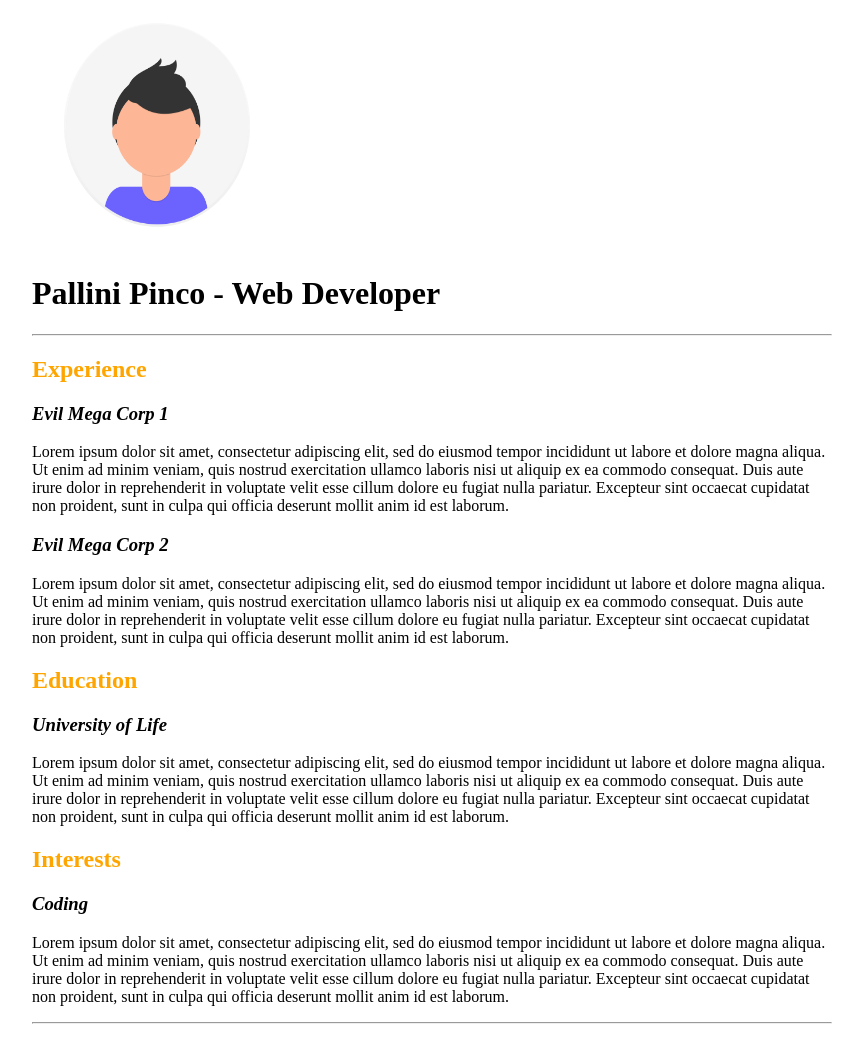
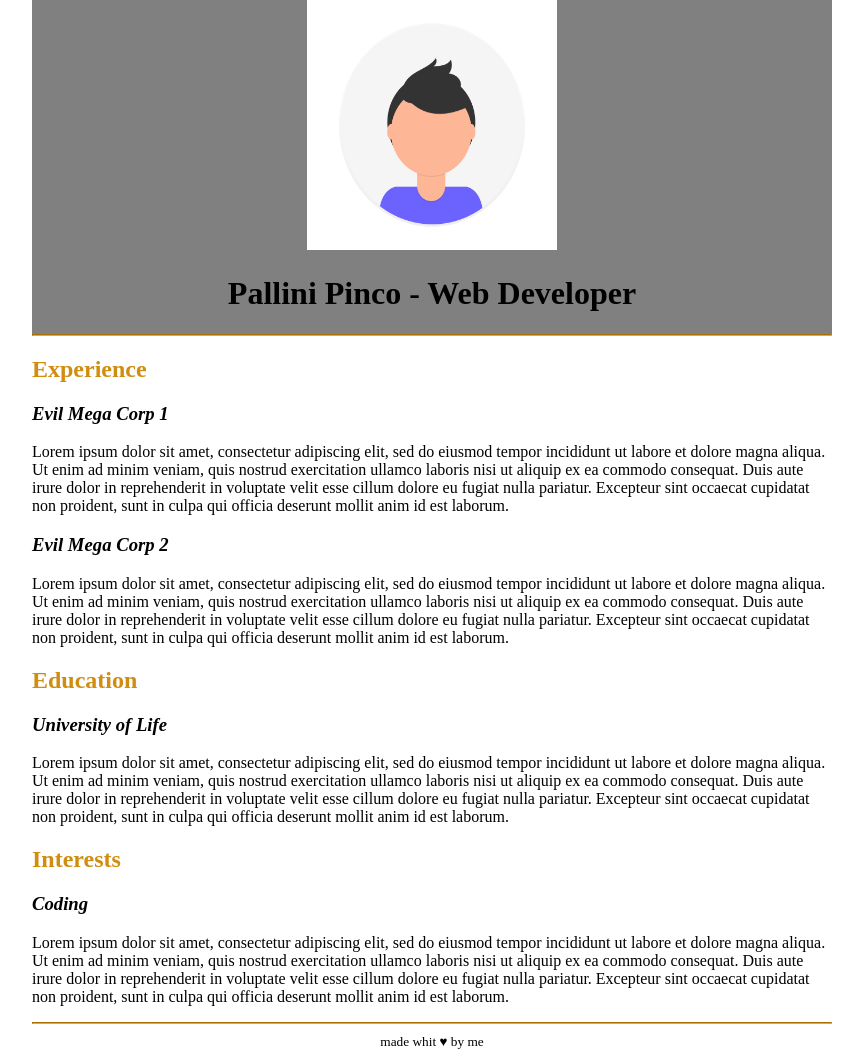
Before and after one commit to sunilsuraci/html-css-curriculum-vitae, a plain HTML site: page index.html in a window 1280 px wide. Shown: the whole page, without its empty margins (208-1071 px from the left). Drawn offline with Linux system fonts and the light colour scheme.

Commit message:
correzzione css

```diff
--- a/index.html
+++ b/index.html
@@ -10,34 +10,30 @@
 <body>
      <!--intestazione-->
 <div>
-     <header>
+     <header class="testo-centrato">
         <img src="img/profile.png" alt="foto profilo">
             <h1><strong>Pallini Pinco - Web Developer</strong></h1>
             <hr>
      </header>
 </div>
-     <main>
-        <h2><strong>Experience</strong></h2>
 
+        <h2>Experience</h2>
             <h3><strong><em>Evil Mega Corp 1</em></strong></h3>
-               <p>Lorem ipsum dolor sit amet, consectetur adipiscing elit, sed do eiusmod tempor incididunt ut labore et dolore magna aliqua. Ut enim ad minim veniam, quis nostrud exercitation ullamco laboris nisi ut aliquip ex ea commodo consequat. Duis aute irure dolor in reprehenderit in voluptate velit esse cillum dolore eu fugiat nulla pariatur. Excepteur sint occaecat cupidatat non proident, sunt in culpa qui officia deserunt mollit anim id est laborum.
-               </p>
+               <p>Lorem ipsum dolor sit amet, consectetur adipiscing elit, sed do eiusmod tempor incididunt ut labore et dolore magna aliqua. Ut enim ad minim veniam, quis nostrud exercitation ullamco laboris nisi ut aliquip ex ea commodo consequat. Duis aute irure dolor in reprehenderit in voluptate velit esse cillum dolore eu fugiat nulla pariatur. Excepteur sint occaecat cupidatat non proident, sunt in culpa qui officia deserunt mollit anim id est laborum.</p>
             <h3><em>Evil Mega Corp 2</em></h3>
                <p>Lorem ipsum dolor sit amet, consectetur adipiscing elit, sed do eiusmod tempor incididunt ut labore et dolore magna aliqua. Ut enim ad minim veniam, quis nostrud exercitation ullamco laboris nisi ut aliquip ex ea commodo consequat. Duis aute irure dolor in reprehenderit in voluptate velit esse cillum dolore eu fugiat nulla pariatur. Excepteur sint occaecat cupidatat non proident, sunt in culpa qui officia deserunt mollit anim id est laborum.</p>
-        <h2><strong>Education</strong></h2>
+        <h2>Education</h2>
             <h3><em>University of Life</em></h3>
                <p>Lorem ipsum dolor sit amet, consectetur adipiscing elit, sed do eiusmod tempor incididunt ut labore et dolore magna aliqua. Ut enim ad minim veniam, quis nostrud exercitation ullamco laboris nisi ut aliquip ex ea commodo consequat. Duis aute irure dolor in reprehenderit in voluptate velit esse cillum dolore eu fugiat nulla pariatur. Excepteur sint occaecat cupidatat non proident, sunt in culpa qui officia deserunt mollit anim id est laborum.</p>
         <h2>Interests</h2>
             <h3><em>Coding</em></h3>
                <p>Lorem ipsum dolor sit amet, consectetur adipiscing elit, sed do eiusmod tempor incididunt ut labore et dolore magna aliqua. Ut enim ad minim veniam, quis nostrud exercitation ullamco laboris nisi ut aliquip ex ea commodo consequat. Duis aute irure dolor in reprehenderit in voluptate velit esse cillum dolore eu fugiat nulla pariatur. Excepteur sint occaecat cupidatat non proident, sunt in culpa qui officia deserunt mollit anim id est laborum.</p>
                <hr>
-     </main>
+
      <div>
-     <footer>
-
-
-
-     </footer>
+     <footer class="testo-centrato">
+         <small>made whit &#9829; by me</small>
+     </footer >
     </div>
 </body>
 </html>
--- a/style.css
+++ b/style.css
@@ -2,13 +2,18 @@ img {
     width: 250px;
     height: 250px;
 }
-
-
-
+img{position: ;
+}
+hr {
+    border-color: orange;
+}
+header{
+    background-color: gray;
+}
 
 
 h2 {
-    color: orange;
+    color: #d08d10;
 }
 hr {
 
@@ -17,3 +22,6 @@ body {
     width: 800px;
     margin:0 auto;
 }
+.testo-centrato{
+    text-align: center;
+}
```
